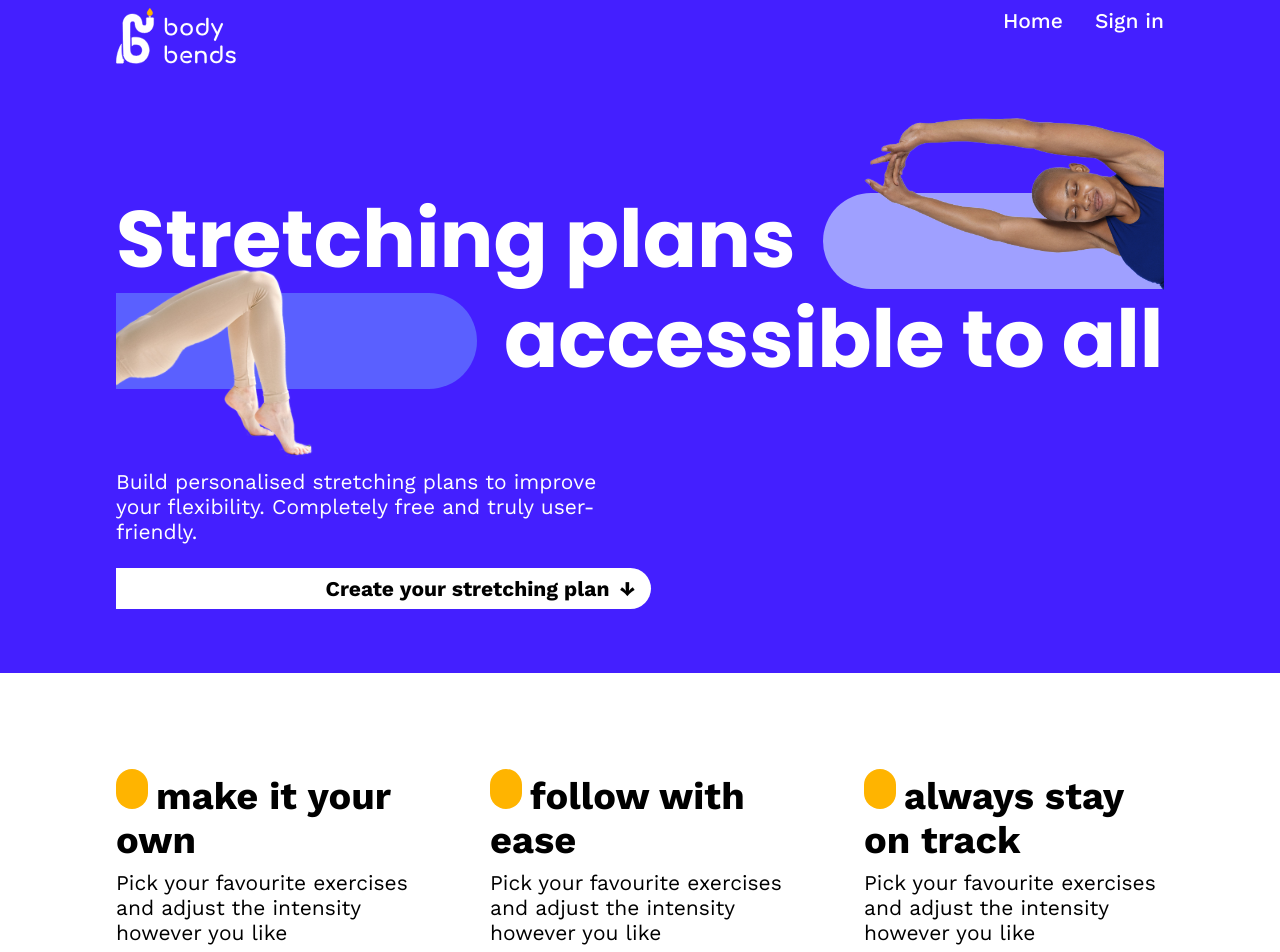
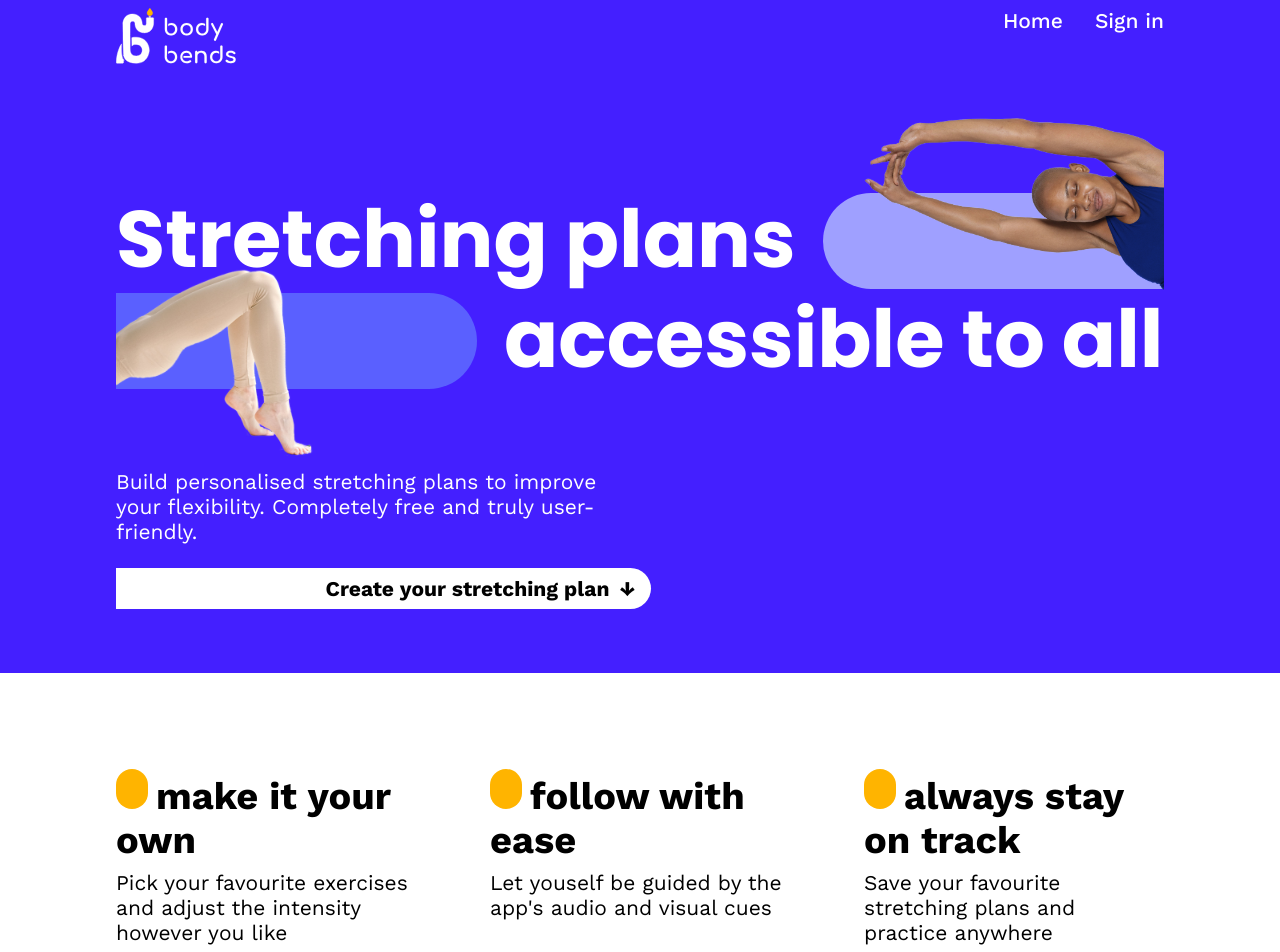
Before and after one commit to ElianeV/Bendy-Candle, a React (Create React App) app: page / in a window 1280 px wide. Shown: the top 952 px of the page. Built offline with nearby package versions, Linux system fonts and the light colour scheme.

Commit message:
Update feqtures text

```diff
--- a/src/components/Feature.js
+++ b/src/components/Feature.js
@@ -7,13 +7,11 @@ function Feature({}) {
     },
     {
       name: "follow with ease",
-      description:
-        "Pick your favourite exercises and adjust the intensity however you like",
+      description: "Let youself be guided by the app's audio and visual cues",
     },
     {
       name: "always stay on track",
-      description:
-        "Pick your favourite exercises and adjust the intensity however you like",
+      description: "Save your favourite stretching plans and practice anywhere",
     },
   ];
   return features.map(feature => (
```
